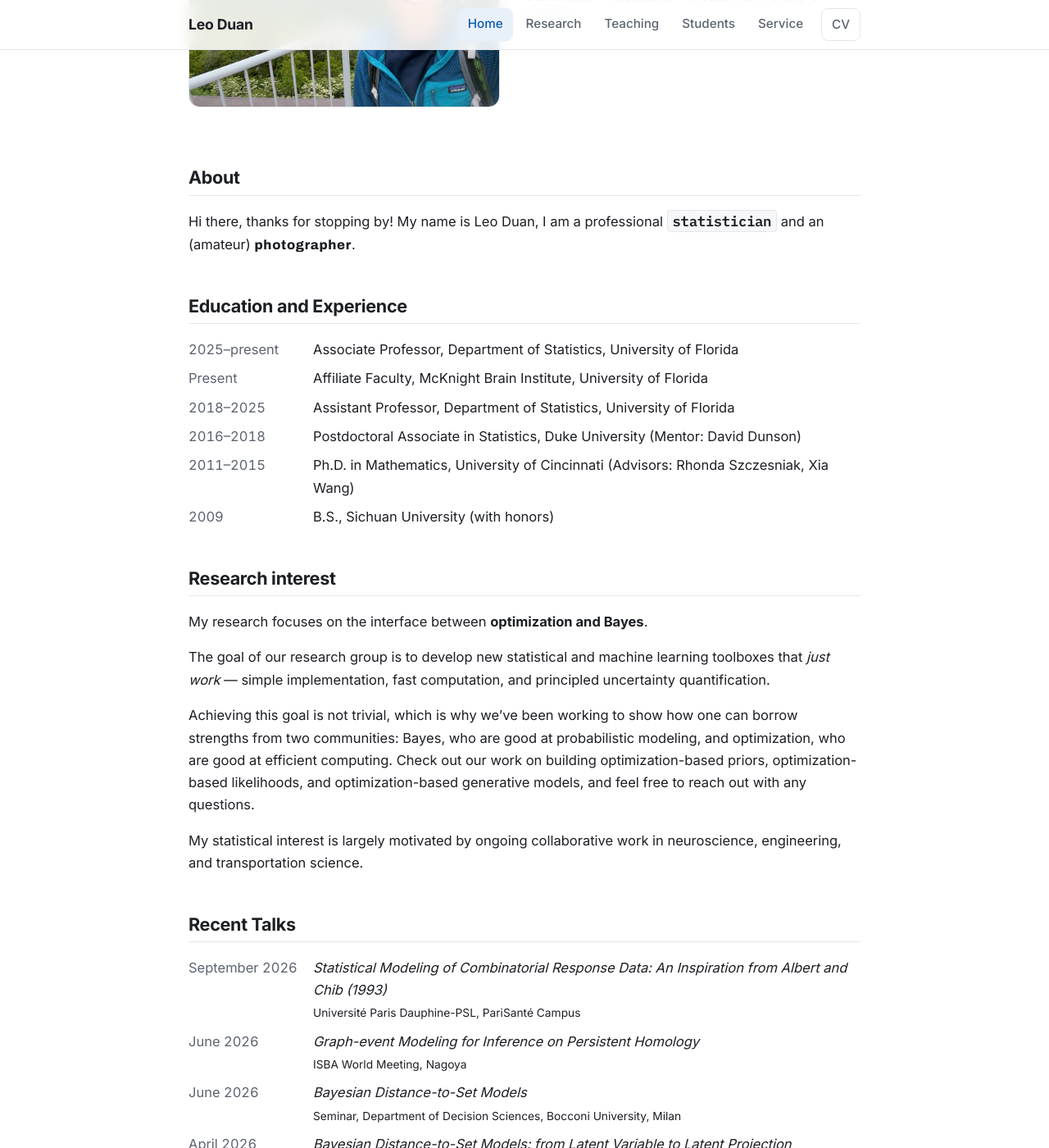
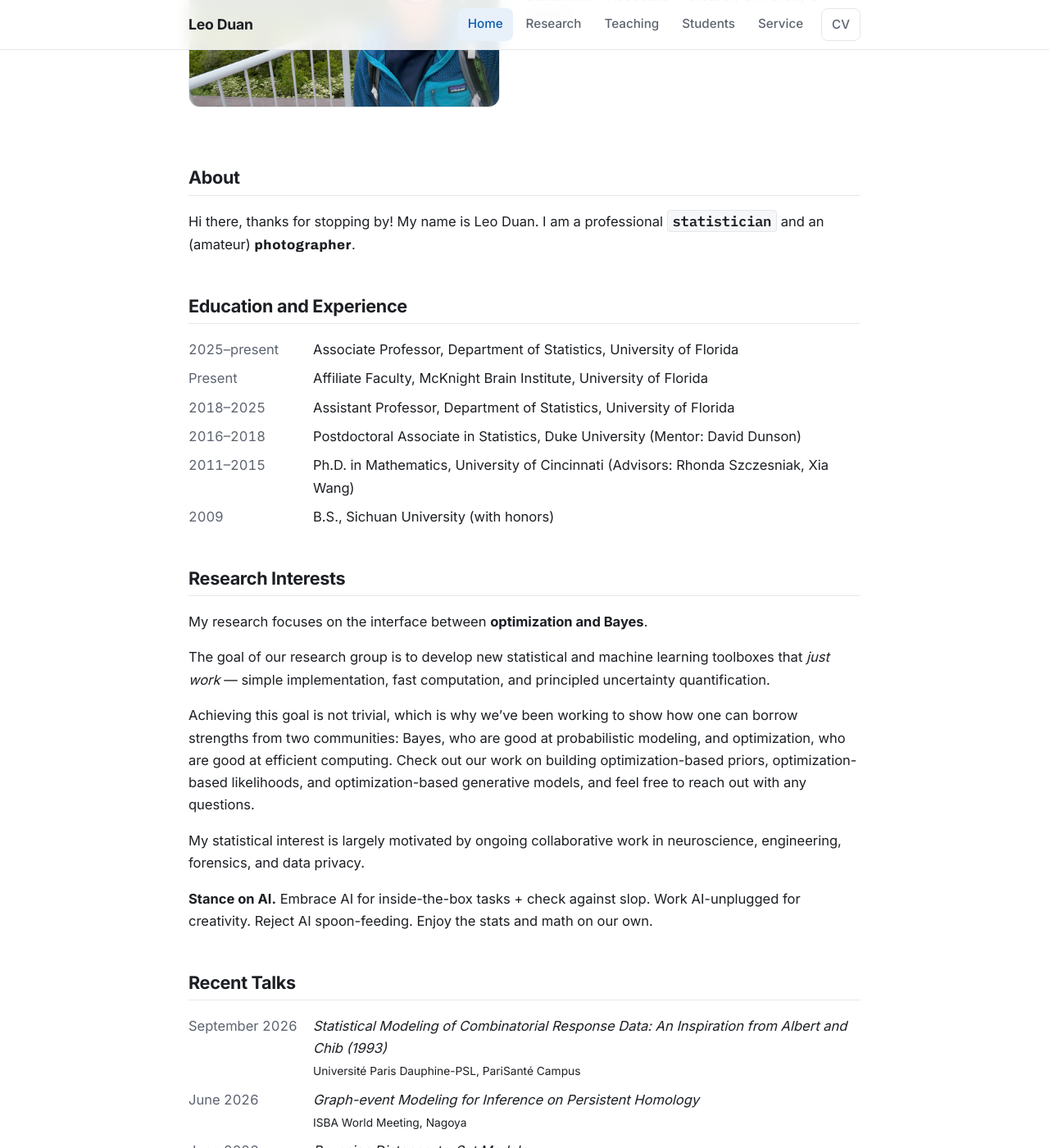
Before and after one commit to leoduan/leoduan.github.io, a Jekyll site: the page built from index.md, in a window 1280 px wide and 1400 px high, scrolled down 272 px. Shown: the whole window at 82% size. Built offline with Jekyll 4.4.1, drawn with Linux system fonts in a browser that asks for light colours.

Commit message:
Update research areas, add AI stance, fix home page grammar

```diff
--- a/index.md
+++ b/index.md
@@ -18,7 +18,7 @@ title: Home
 
 ## About
 
-Hi there, thanks for stopping by! My name is Leo Duan, I am a professional <span class="pro">statistician</span> and an (amateur) <span class="amateur">photographer</span>.
+Hi there, thanks for stopping by! My name is Leo Duan. I am a professional <span class="pro">statistician</span> and an (amateur) <span class="amateur">photographer</span>.
 
 ## Education and Experience
 
@@ -31,8 +31,7 @@ Hi there, thanks for stopping by! My name is Leo Duan, I am a professional <span
   <li><span class="when">2009</span><span>B.S., Sichuan University (with honors)</span></li>
 </ul>
 
-## Research interest
-
+## Research Interests
 
 My research focuses on the interface between **optimization and Bayes**.
 
@@ -40,7 +39,9 @@ The goal of our research group is to develop new statistical and machine learnin
 
 Achieving this goal is not trivial, which is why we've been working to show how one can borrow strengths from two communities: Bayes, who are good at probabilistic modeling, and optimization, who are good at efficient computing. Check out our work on building optimization-based priors, optimization-based likelihoods, and optimization-based generative models, and feel free to reach out with any questions.
 
-My statistical interest is largely motivated by ongoing collaborative work in neuroscience, engineering, and transportation science.
+My statistical interest is largely motivated by ongoing collaborative work in neuroscience, engineering, forensics, and data privacy.
+
+**Stance on AI.** Embrace AI for inside-the-box tasks + check against slop. Work AI-unplugged for creativity. Reject AI spoon-feeding. Enjoy the stats and math on our own.
 
 ## Recent Talks
 
```
Also changed, not shown: research.md (+1 -1 lines).
